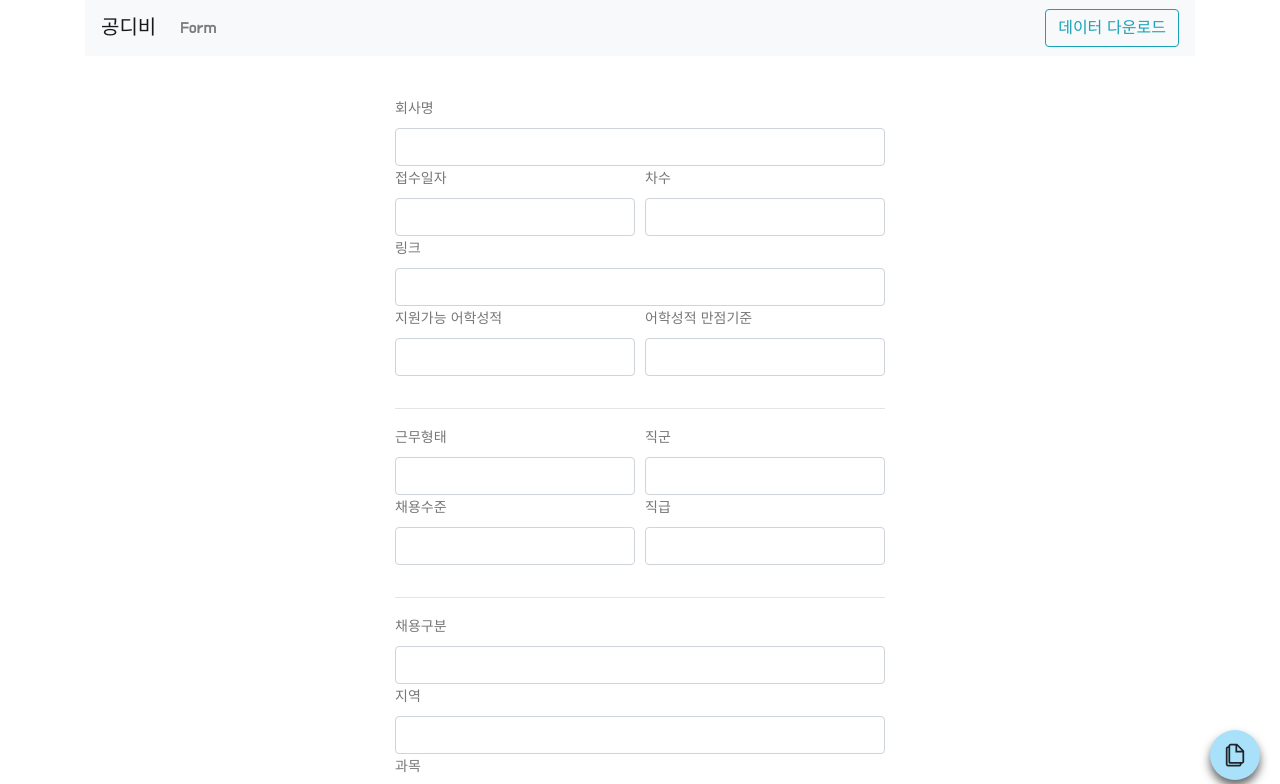
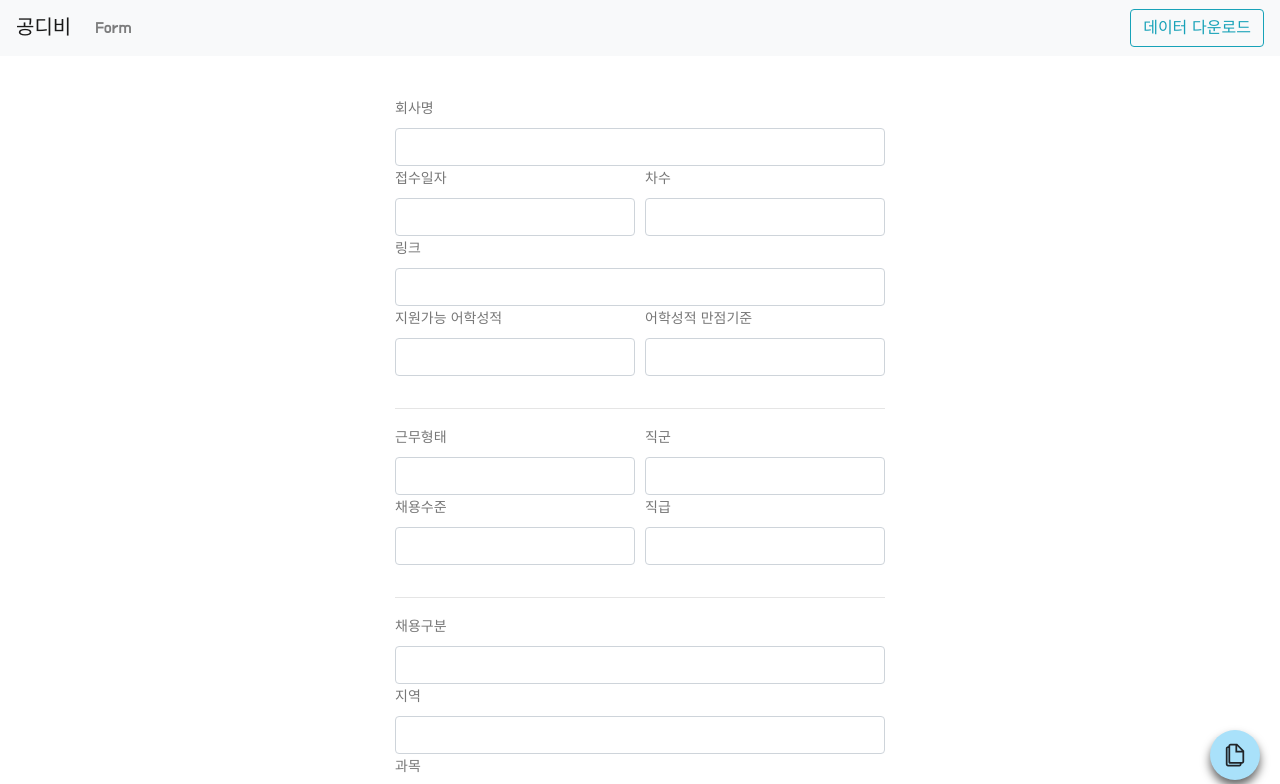
Before and after one commit to pparkddo/gongdb-input, a React (Create React App) app: page / in a window 1280 px wide. Shown: the top 784 px of the page. Built offline with nearby package versions, Linux system fonts and the light colour scheme.

Commit message:
Feat: container 및 nav 디자인 변경

```diff
--- a/src/App.tsx
+++ b/src/App.tsx
@@ -180,9 +180,9 @@ function App() {
   };
 
   return (
-    <Container>
+    <>
       <Navigation onExportButtonClick={() => exportJSON(gongdbInputData)} />
-
+      <Container fluid>
         <Alert show={toastShow} title="정상적으로 입력되었습니다!" />
 
         <Modal
@@ -338,8 +338,8 @@ function App() {
         }
 
         <FixedButton onClick={() => gongdbInputData.length ? loadDataToForm(gongdbInputData.slice(-1)[0]) : {}} />
-
       </Container>
+    </>
   );
 };
 
--- a/src/index.css
+++ b/src/index.css
@@ -1,8 +1,11 @@
 @import url('https://fonts.googleapis.com/css2?family=Do+Hyeon&display=swap');
 
-.container {
-  margin: auto;
+html * {
   font-family: 'Do Hyeon', sans-serif;
   -webkit-font-smoothing: antialiased;
   -moz-osx-font-smoothing: grayscale;
 }
+
+.container-fluid {
+  margin: auto;
+}
```
Lines whose indentation alone changed are shown as unchanged.
